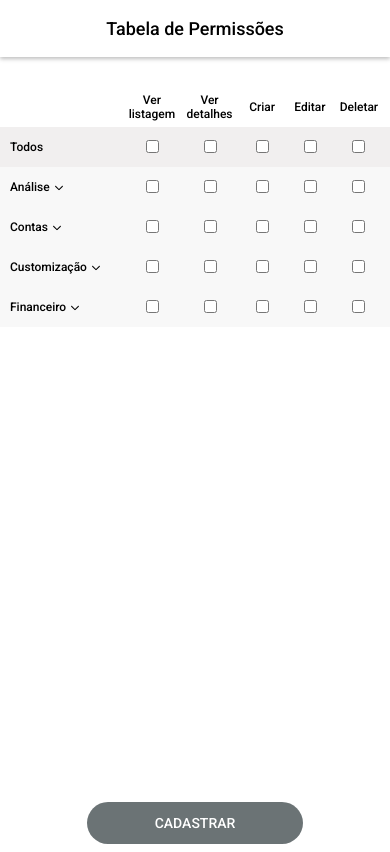
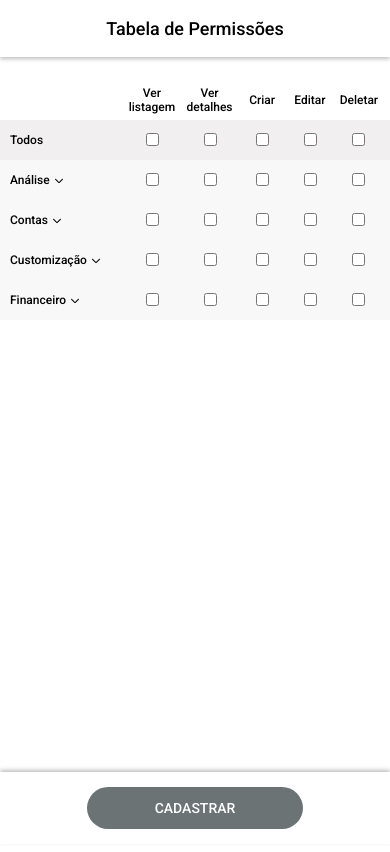
Before and after one commit to tonylcb/teste_mobix_lista-de-permissoes, a React (Create React App) app: page / in a window 390 px wide. Built offline with nearby package versions, Linux system fonts and the light colour scheme.

Commit message:
att mobile

```diff
--- a/src/Components/Button.js
+++ b/src/Components/Button.js
@@ -35,6 +35,7 @@ const Button = () => {
   }
 
   return (
+    <footer>
       <button
         type="submit"
         onClick={handleClick}
@@ -42,6 +43,7 @@ const Button = () => {
       >
         CADASTRAR
       </button>
+    </footer>
   );
 };
 
--- a/src/Components/Button.module.css
+++ b/src/Components/Button.module.css
@@ -33,13 +33,17 @@
 }
 
 @media(max-width: 400px) {
+  footer {
+    background: white;
+    position: fixed;
+    bottom: 0;
+    width: 100vw;
+    margin: 0px;
+    padding-bottom: 15px;
+    padding-top: 15px;
+    box-shadow: 0px -2px 4px rgba(0, 0, 0, 0.25);
+  }
   .buttonCadastro {
-    position: absolute;
-    left: 0px;
-    right: 0px;
-    /* top: 0px; */
-    bottom: 0px;
-    text-align: center;
-    /* margin-bottom: 16px; */
-  }
+    margin-top: 0px;
+    }
 }
--- a/src/Components/Header.module.css
+++ b/src/Components/Header.module.css
@@ -15,10 +15,16 @@
 
 @media(max-width: 400px) {
   .header {
+    position: fixed;
+    z-index: 3;
     margin-bottom: 30px;
     box-shadow: 0px 2px 4px rgba(0, 0, 0, 0.25);
     font-size: 1.125rem;
     text-align: center;
-    padding: 18px;
+    padding-bottom: 18px;
+    padding-top: 18px;
+    background: #ffffff;
+    width: 100vw;
+    top: 0;
   }
 }
--- a/src/Components/Table.module.css
+++ b/src/Components/Table.module.css
@@ -111,5 +111,7 @@ input[type='checkbox'] {
   }
   table {
     width: 100vw;
+    margin-bottom: 80px;
+    margin-top: 80px;
   }
 }
```
Lines whose indentation alone changed are shown as unchanged.
